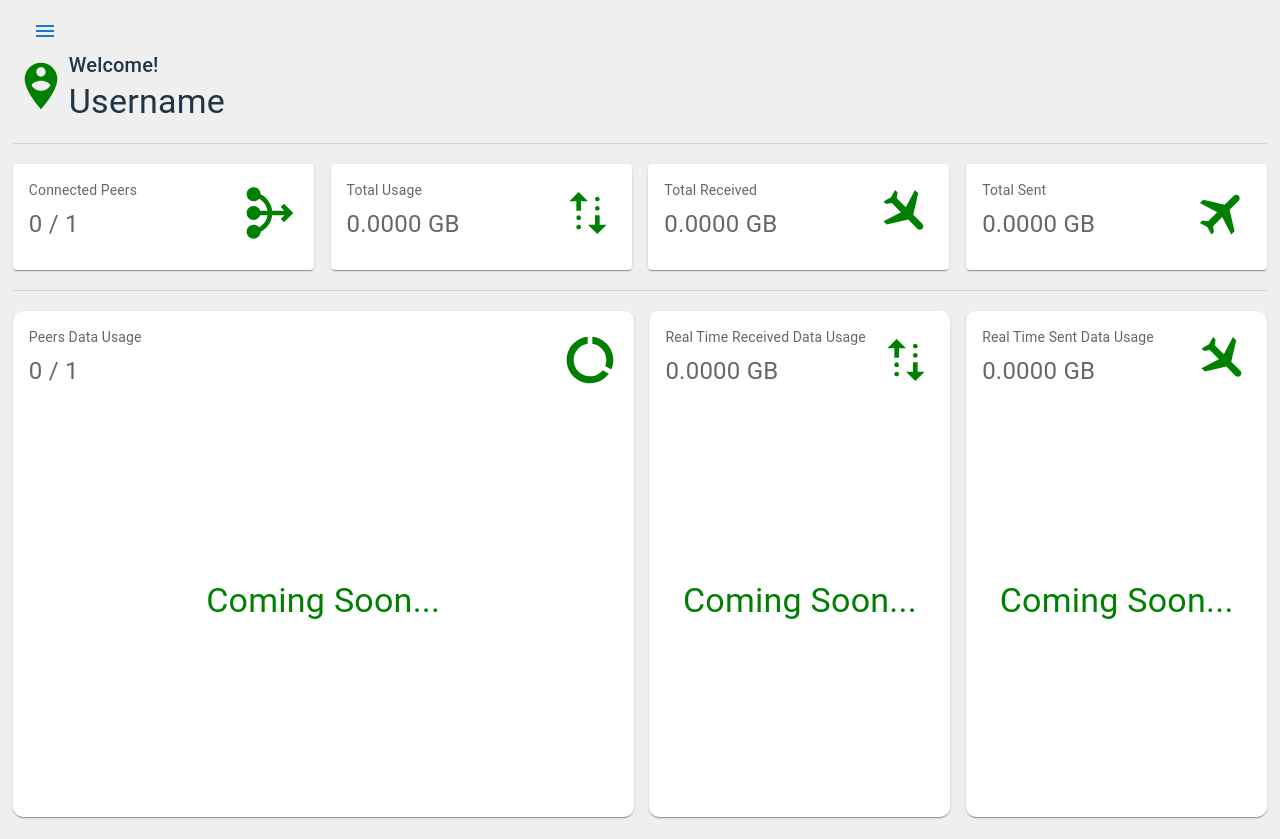
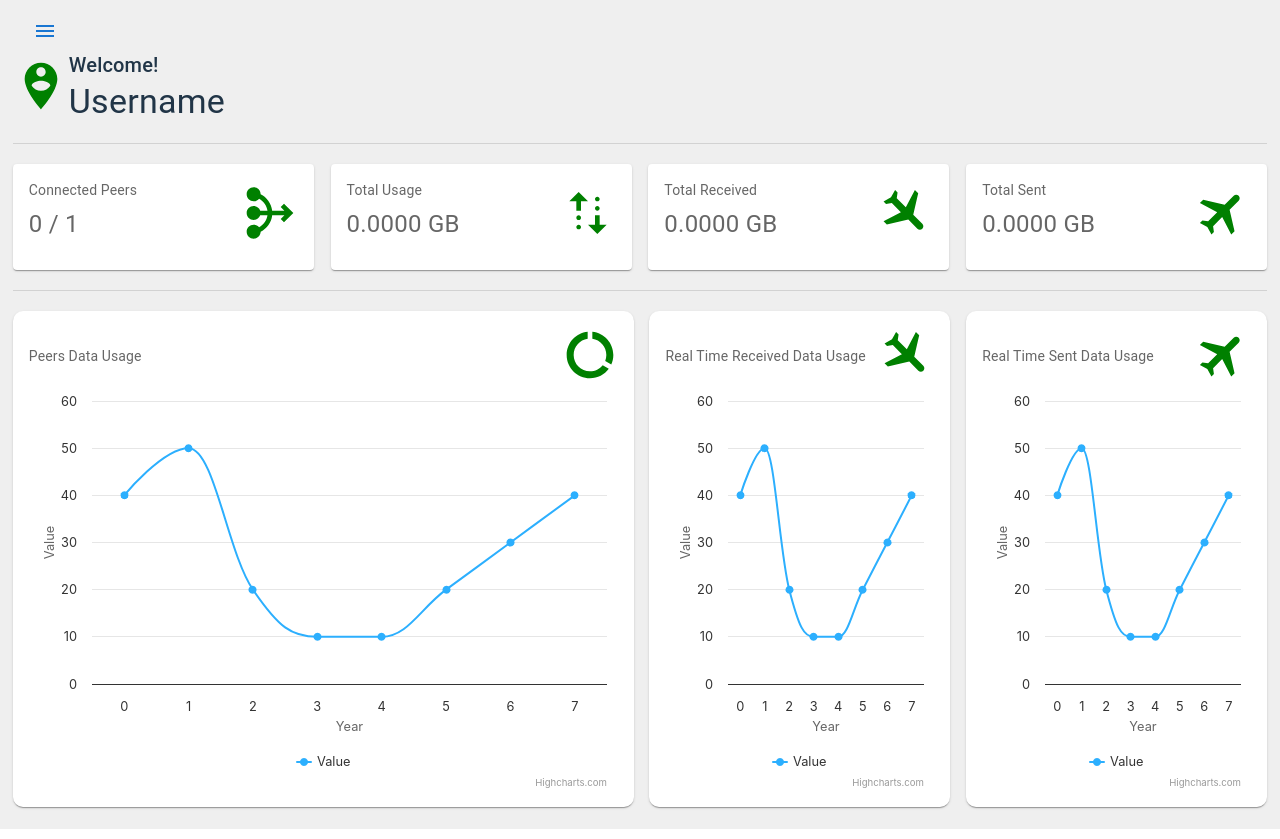
Before and after one commit to gitOfKumarSathish/wireGuardVPN, a React (Vite) app: page /dashboard in a window 1280 px wide. Built offline with nearby package versions, Linux system fonts and the light colour scheme.

Commit message:
Add Highcharts and Highcharts React for charting functionality

```diff
--- a/package.json
+++ b/package.json
@@ -14,6 +14,8 @@
     "@emotion/styled": "^11.14.0",
     "@mui/icons-material": "^6.4.3",
     "@mui/material": "^6.4.3",
+    "highcharts": "^12.1.2",
+    "highcharts-react-official": "^3.2.1",
     "react": "^19.0.0",
     "react-dom": "^19.0.0",
     "react-router-dom": "^7.1.5"
--- a/src/pages/Charts.tsx
+++ b/src/pages/Charts.tsx
@@ -1,38 +1,33 @@
-import { AgCharts } from 'ag-charts-community';
+import Highcharts from 'highcharts';
+import HighchartsReact from 'highcharts-react-official';
 
 const Charts = () => {
     const options = {
-        autoSize: true,
-        data: [], // No data
         title: {
-            text: 'Line Chart Example',
+            text: '',
+
+        },
+        xAxis: {
+            title: {
+                text: 'Year',
+            },
+            categories: [], // No data
+        },
+        yAxis: {
+            title: {
+                text: 'Value',
+            },
         },
         series: [
             {
-                type: 'line',
-                xKey: 'year',
-                yKey: 'value',
-            },
-        ],
-        axes: [
-            {
-                type: 'category',
-                position: 'bottom',
-                title: {
-                    text: 'Year',
-                },
-            },
-            {
-                type: 'number',
-                position: 'left',
-                title: {
-                    text: 'Value',
-                },
+                type: 'spline', // Changed to 'spline' for a curved line
+                name: 'Value',
+                data: [40, 50, 20, 10, 10, 20, 30, 40], // No data
             },
         ],
     };
 
-    return <AgCharts options={options} />;
+    return <HighchartsReact highcharts={Highcharts} options={options} />;
 };
 
 export default Charts;
--- a/src/pages/Dashboard.tsx
+++ b/src/pages/Dashboard.tsx
@@ -5,7 +5,7 @@ import MultipleStopIcon from '@mui/icons-material/MultipleStop';
 import PersonPinCircleIcon from '@mui/icons-material/PersonPinCircle';
 import { Box, Card, CardContent, Divider, Typography } from '@mui/material';
 
-
+import Charts from './Charts';
 
 const bull = (
     <Box
@@ -111,14 +111,15 @@ const Dashboard = () => {
                                         <Typography sx={{ color: 'text.secondary', fontSize: 14 }} gutterBottom>
                                             Peers Data Usage
                                         </Typography>
-                                        <Typography sx={{ color: 'text.secondary', mb: 1.5, fontSize: 24 }}>0 / 1</Typography>
+                                        {/* <Typography sx={{ color: 'text.secondary', mb: 1.5, fontSize: 24 }}>0 / 1</Typography> */}
                                     </div>
                                     <Typography variant="h5" component="div">
                                         <DataUsageIcon className="resizer" />
                                     </Typography>
                                 </div>
 
-                                <Typography variant="h4" component="div" className='comingSoon'>Coming Soon...</Typography>
+                                {/* <Typography variant="h4" component="div" className='comingSoon'>Coming Soon...</Typography> */}
+                                <Charts />
                             </div>
                         </CardContent>
                     </Card>
@@ -132,14 +133,15 @@ const Dashboard = () => {
                                             Real Time Received Data Usage
 
                                         </Typography>
-                                        <Typography sx={{ color: 'text.secondary', mb: 1.5, fontSize: 24 }}>0.0000 GB
-                                        </Typography>
+                                        {/* <Typography sx={{ color: 'text.secondary', mb: 1.5, fontSize: 24 }}>0.0000 GB
+                                        </Typography> */}
                                     </div>
                                     <Typography variant="h5" component="div">
-                                        <MultipleStopIcon className='rotates resizer' />
+                                        <FlightIcon className="resizer manualUp" />
                                     </Typography>
                                 </div>
-                                <Typography variant="h4" component="div" className='comingSoon'>Coming Soon...</Typography>
+                                {/* <Typography variant="h4" component="div" className='comingSoon'>Coming Soon...</Typography> */}
+                                <Charts />
                             </div>
                         </CardContent>
                     </Card>
@@ -152,15 +154,15 @@ const Dashboard = () => {
                                         <Typography sx={{ color: 'text.secondary', fontSize: 14 }} gutterBottom>
                                             Real Time Sent Data Usage
                                         </Typography>
-                                        <Typography sx={{ color: 'text.secondary', mb: 1.5, fontSize: 24 }}>0.0000 GB
-                                        </Typography>
+                                        {/* <Typography sx={{ color: 'text.secondary', mb: 1.5, fontSize: 24 }}>0.0000 GB
+                                        </Typography> */}
                                     </div>
                                     <Typography variant="h5" component="div">
-                                        <FlightIcon className="resizer manualUp" />
+                                        <FlightIcon className="resizer manualDown" />
                                     </Typography>
                                 </div>
-                                <Typography variant="h4" component="div" className='comingSoon'>Coming Soon...</Typography>
-
+                                {/* <Typography variant="h4" component="div" className='comingSoon'>Coming Soon...</Typography> */}
+                                <Charts />
                             </div>
                         </CardContent>
                     </Card>
```
Also changed, not shown: 1 other file (tests, documents, lock files or other folders).
